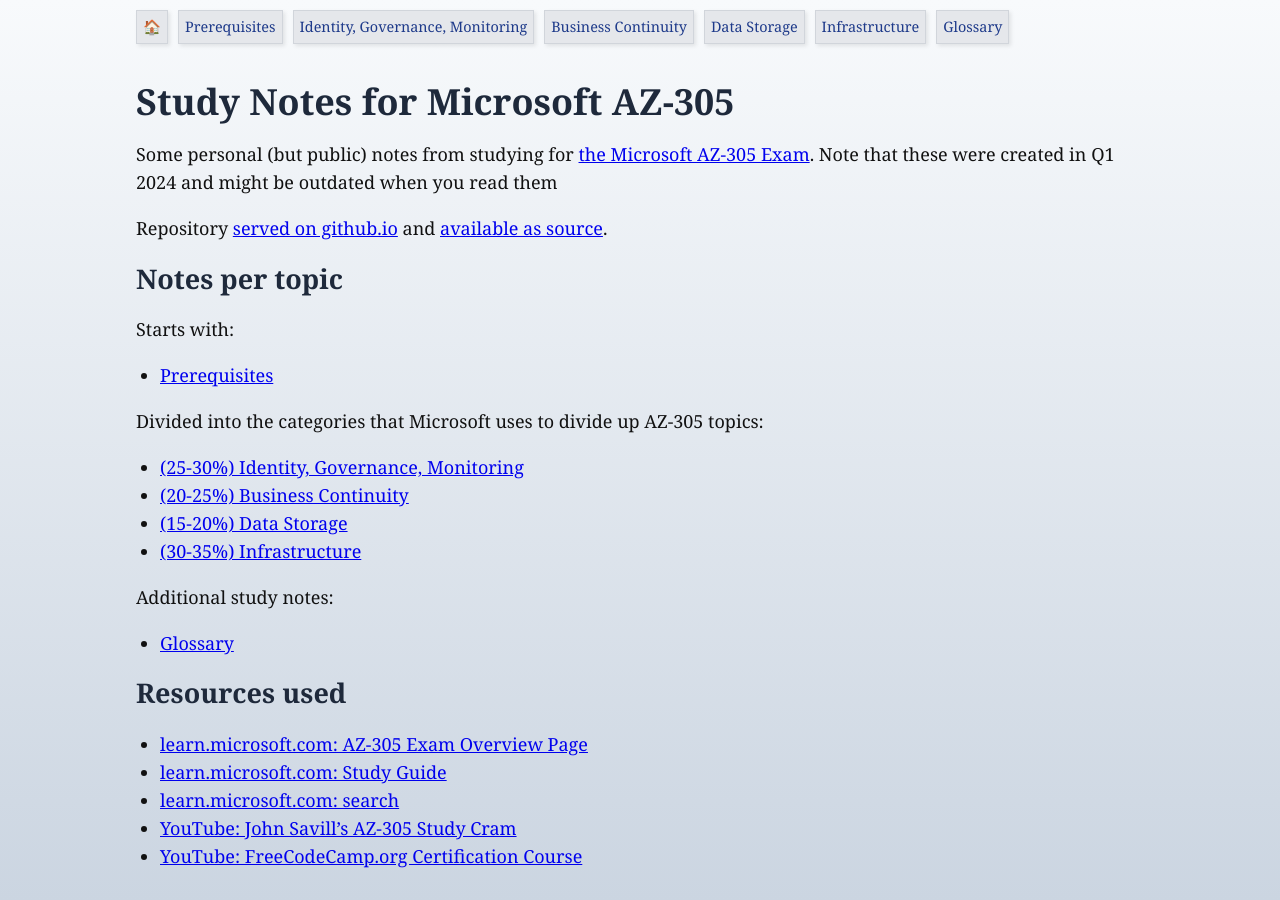
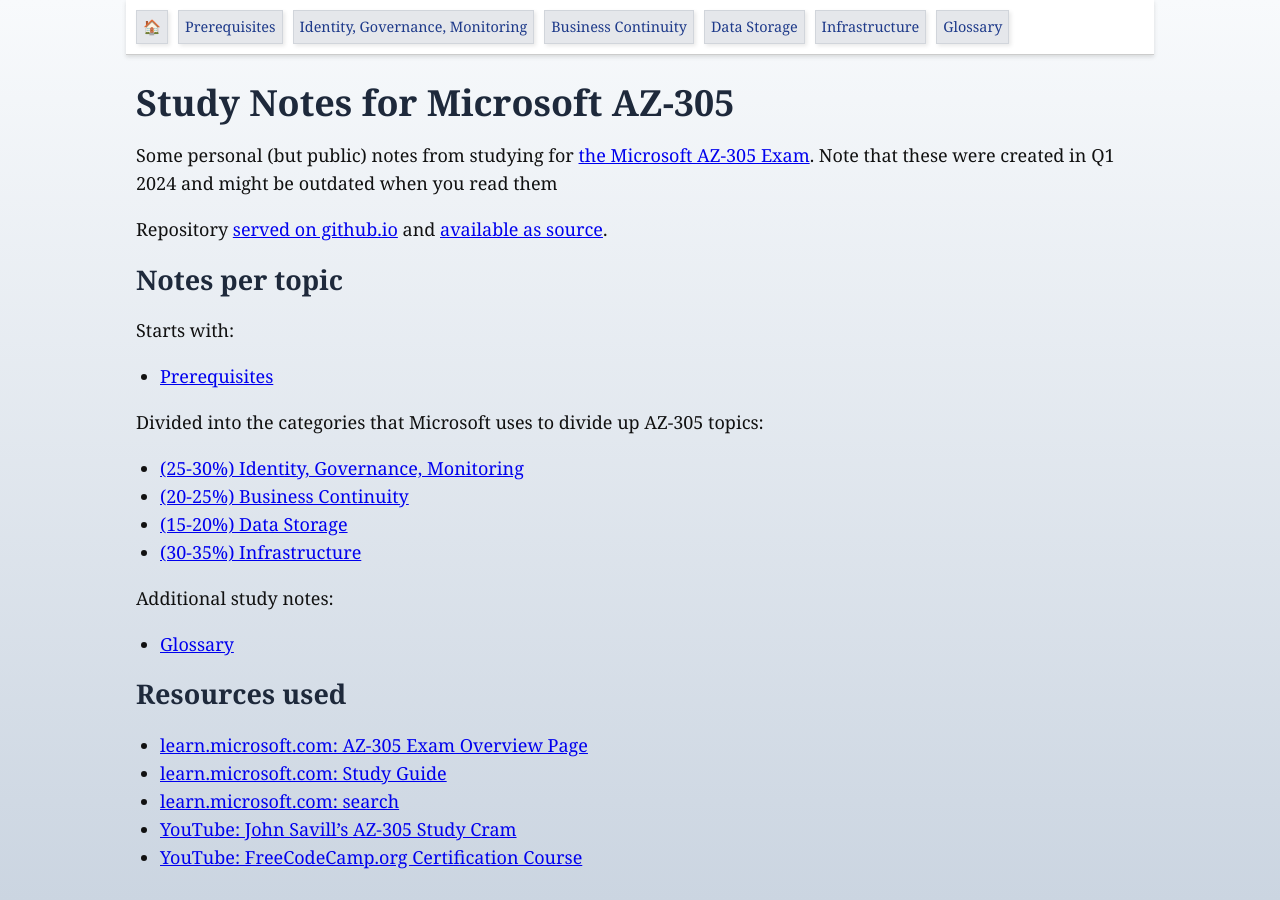
Before and after one commit to jeroenheijmans/study-notes-msft-az-305, a Jekyll site: the page built from README.md, in a window 1280 px wide. Built offline with Jekyll 4.4.1, drawn with Linux system fonts in a browser that asks for light colours; our own code applies the rules of GitHub Pages for plain Markdown files.

Commit message:
Layout tweaks

```diff
--- a/_layouts/default.html
+++ b/_layouts/default.html
@@ -29,6 +29,11 @@
         margin: 0 auto;
         padding: 10px;
         font-size: 0.8rem;
+        border-bottom: 1px solid #ccc;
+        position: sticky;
+        top: -2px;
+        background: white;
+        box-shadow: 0 2px 4px rgba(100, 100, 100, 0.2);
       }
       nav a {
         display: inline-block;
```
